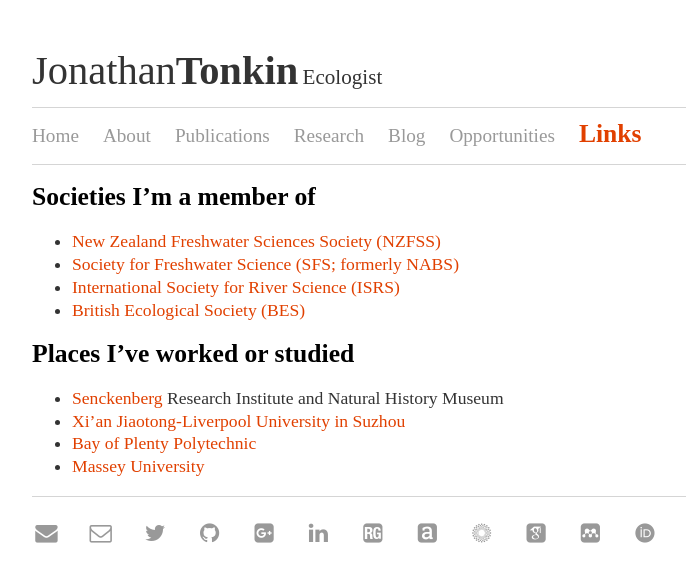
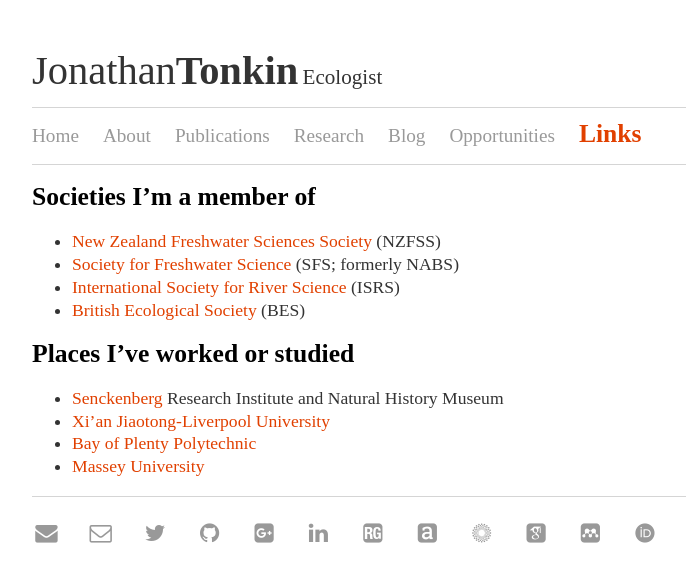
Before and after one commit to jdtonkin/jdtonkin.github.io, a Jekyll site: the page built from links/index.md, in a window 1280 px wide. Shown: the top 582 px of the page, without its empty margins (160-846 px from the left). Built offline with Jekyll 4.4.1, drawn with Linux system fonts in a browser that asks for light colours; nearby versions of some CDN libraries; some web fonts are replaced.

Commit message:
Update index.md

```diff
--- a/links/index.md
+++ b/links/index.md
@@ -4,13 +4,13 @@
 ---
 
 # Societies I'm a member of
-- [New Zealand Freshwater Sciences Society (NZFSS)](http://freshwater.science.org.nz/index.php/)
-- [Society for Freshwater Science (SFS; formerly NABS)](http://www.freshwater-science.org/default.aspx)
-- [International Society for River Science (ISRS)](http://riversociety.org/)
-- [British Ecological Society (BES)](http://www.britishecologicalsociety.org/)
+- [New Zealand Freshwater Sciences Society](http://freshwater.science.org.nz/index.php/) (NZFSS)
+- [Society for Freshwater Science](http://www.freshwater-science.org/default.aspx) (SFS; formerly NABS)
+- [International Society for River Science](http://riversociety.org/) (ISRS)
+- [British Ecological Society](http://www.britishecologicalsociety.org/) (BES)
 
 # Places I've worked or studied
 - [Senckenberg](http://www.senckenberg.de/root/index.php?page_id=71) Research Institute and Natural History Museum
-- [Xi’an Jiaotong-Liverpool University in Suzhou](http://www.xjtlu.edu.cn/en/)
+- [Xi’an Jiaotong-Liverpool University](http://www.xjtlu.edu.cn/en/)
 - [Bay of Plenty Polytechnic](http://www.boppoly.ac.nz/)
 - [Massey University](http://www.massey.ac.nz/)
```
